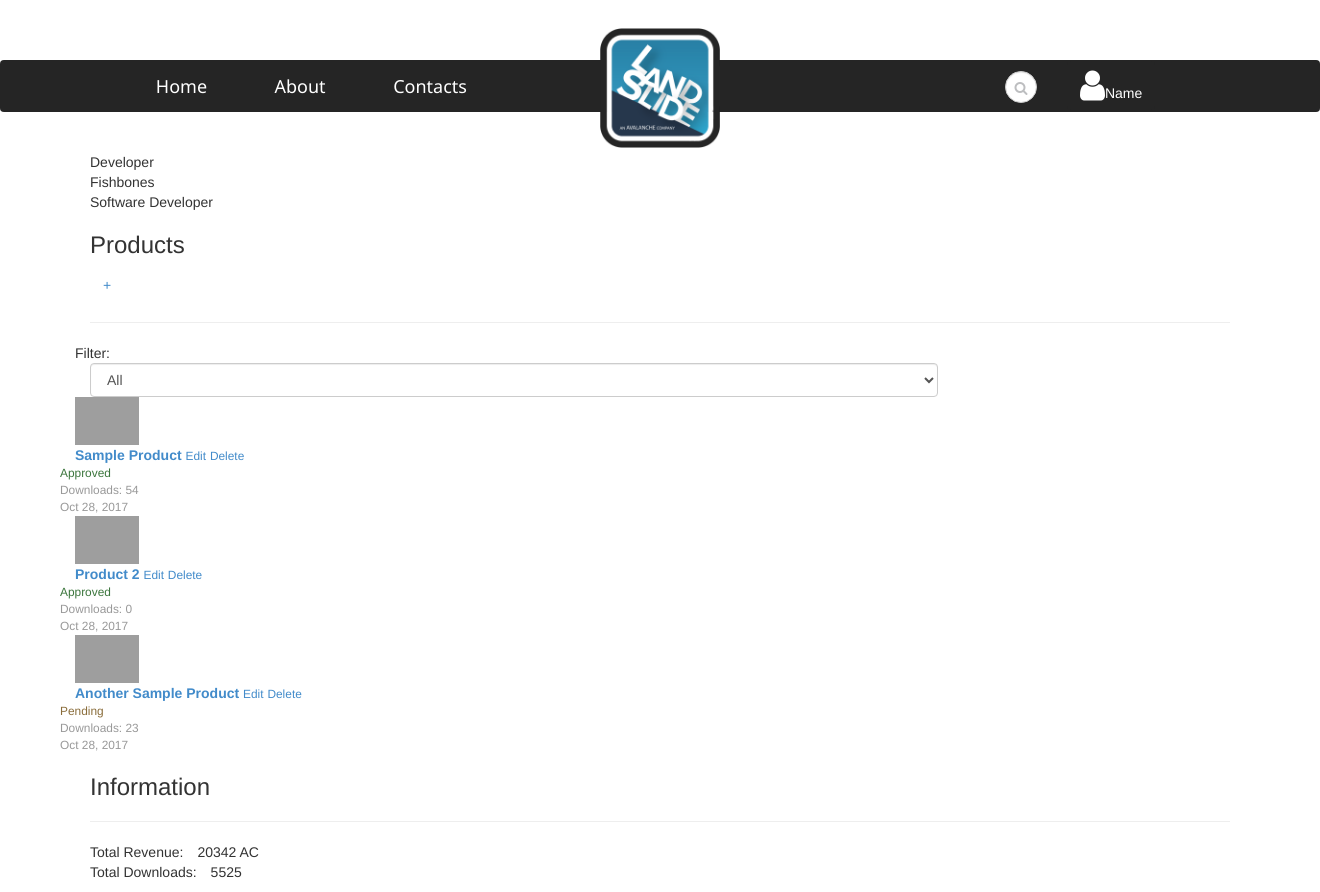
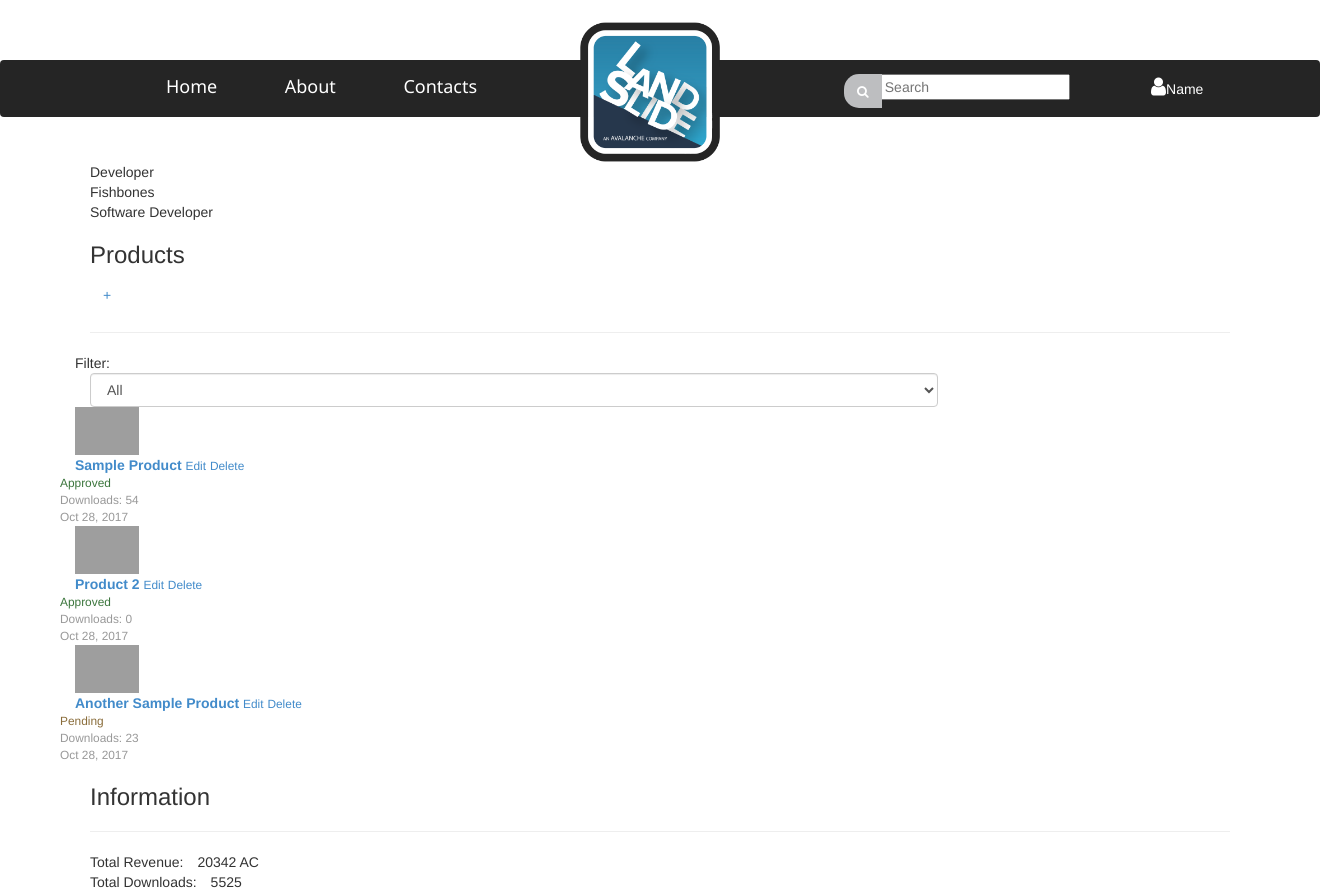
Before and after one commit to fish-bones22/landslide, a PHP site: page /dev-dashboard.php in a window 1320 px wide. Run offline with PHP 8.4, Linux system fonts and the light colour scheme; data comes from the database, SQL or seed files in the repository; grey boxes are pictures that could not be loaded.

Commit message:
modify navbar

```diff
--- a/css/style.css
+++ b/css/style.css
@@ -4,73 +4,7 @@
     font-weight: normal;
     font-style: normal;
 }
-/*position of icons*/
-@media screen and (max-width:460px){
-    .icon-pos{
-        margin-top: -200px;
-        margin-left: -30px;
-    }
-}
-@media screen and (max-width:960px){
-    .icon-pos{
-        margin-top: -200px;
-        margin-left: -30px;
-    }
-}
 /*End icon-position*/
-/*Search*/
-.search-form .form-group {
-    float: right !important;
-    transition: all 0.35s, border-radius 0s;
-    width: 32px;
-    height: 32px;
-    background-color: #fff;
-    box-shadow: 0 1px 1px rgba(0, 0, 0, 0.075) inset;
-    border-radius: 25px;
-    border: 1px solid #ccc;
-    margin: -10px 0 0 0;
-}
-.search-form .form-group input.form-control {
-    padding-right: 20px;
-    border: 0 none;
-    background: transparent;
-    box-shadow: none;
-    display:block;
-}
-.search-form .form-group input.form-control::-webkit-input-placeholder {
-    display: none;
-}
-.search-form .form-group input.form-control:-moz-placeholder {
-    /* Firefox 18- */
-    display: none;
-}
-.search-form .form-group input.form-control::-moz-placeholder {
-    /* Firefox 19+ */
-    display: none;
-}
-.search-form .form-group input.form-control:-ms-input-placeholder {
-    display: none;
-}
-.search-form .form-group:hover,
-.search-form .form-group.hover {
-    width: 100%;
-    border-radius: 4px 25px 25px 4px;
-}
-.search-form .form-group i {
-    position: absolute;
-    top: -1px;
-    right: -2px;
-    z-index: 2;
-    display: block;
-    width: 34px;
-    height: 34px;
-    line-height: 34px;
-    text-align: center;
-    color: #bdbec0;
-    left: initial;
-    font-size: 14px;
-}
-/*End Search*/
 /*Custom Classes*/
 .no-pad{
     padding: 0;
@@ -84,6 +18,9 @@
 }
 .bg-gray{
     background-color: #bdbec0;
+}
+.btn-rad{
+    border-radius: 15px;
 }
 .f-7{
     font-size: 7px;
@@ -134,7 +71,7 @@
     font-family: Proxima Nova;
     color: #252525;
 }
-a.f-18:hover,i.fa.fa-user:hover{
+a.f-18:hover,i.fa.fa-user:hover,a.dropdown-toggle.bg-black:hover{
     background-color: #252525 !important;
     color: #2b87ad;
 }
--- a/navbar.php
+++ b/navbar.php
@@ -1,31 +1,35 @@
 <link href="vendors/bootstrap3/bootstrap.min.css" rel="stylesheet" type="text/css">
 <link href="css/style.css" rel="stylesheet" type="text/css">
 <link rel="stylesheet" href="fonts/Font-Awesome/css/font-awesome.css">
-<nav class="navbar bg-black no-pad" style="margin-top: 60px;">
-    <div class="container-fluid col-md-offset-1">
-        <ul class="nav navbar-nav">
+<nav class="navbar bg-black" style="margin-top: 60px;">
+    <div class="container-fluid">
+        <ul class="nav navbar-nav" style="margin-left:120px;">
             <li class="active col-md-4"><a href="#" class="f-18">Home</a></li>
             <li class="col-md-4"><a href="#" class="f-18">About</a></li>
             <li class="col-md-4"><a href="#" class="f-18">Contacts</a></li>
         </ul>
-        <div class="container">
-            <div class="col-lg-3 col-md-3 col-sm-12 col-xs-12 col-md-offset-3 col-sm-offset-1 col-xs-offset-1"  id="search-gone" style="position:relative; top:20px;">
-                <form action="" class="search-form icon-pos">
-                    <div class="form-group has-feedback">
-                        <label for="search" class="sr-only">Search</label>
-                        <input type="text" class="form-control" name="search" id="search" placeholder="search">
-                        <i class="fa fa-search icon-x3"></i>
+        <div class="col-sm-3 col-md-3 col-md-offset-3" style="margin-top:5px;">
+            <form class="navbar-form" role="search">
+                <div class="input-group">
+                    <div class="input-group-btn">
+                        <button class="btn bg-gray btn-rad" type="submit"><i class="fa fa-search" style="font-size: 0.9em;"></i></button>
                     </div>
-                </form>
-            </div>
-            <div class="col-lg-1 col-md-1 col-sm-2 col-xs-2">
-                <button href="#" class="btn bg-black"><i class="fa fa-user icon-x3 icon-pos" style="font-size: 2.5em;"></i>Name</button>
-            </div>
+                    <input type="text" placeholder="Search" style="color:#000000;">
+                </div>
+            </form>
         </div>
+        <ul class="nav navbar-nav">
+            <li class="dropdown"><a class="dropdown-toggle bg-black" data-toggle="dropdown" href="#"><i class="fa fa-user icon-x3" style="font-size: 1.5em;"></i>Name</a>
+                <ul class="dropdown-menu">
+                    <li><a href="#">Settings</a></li>
+                    <li><a href="#">Log out</a></li>
 
+                </ul>
+            </li>
+        </ul>
     </div>
 </nav>
-    <a class="navbar-link" href="index.php"><img src="img/logo.png" style="width:120px; height: 120px; position:relative; margin-top:-110px; margin-left: 600px;"></a>
+    <a class="navbar-link" href="index.php"><img src="img/logo.png" style="width:140px; height: 140px; position:relative; margin-top:-115px; margin-left: 580px;"></a>
 <script type="text/javascript" src="vendors/jquery/jquery.min.js"></script>
 <script type="text/javascript" src="vendors/bootstrap/js/popper.min.js"></script>
 <script type="text/javascript" src="vendors/bootstrap/js/bootstrap.min.js"></script>
```
